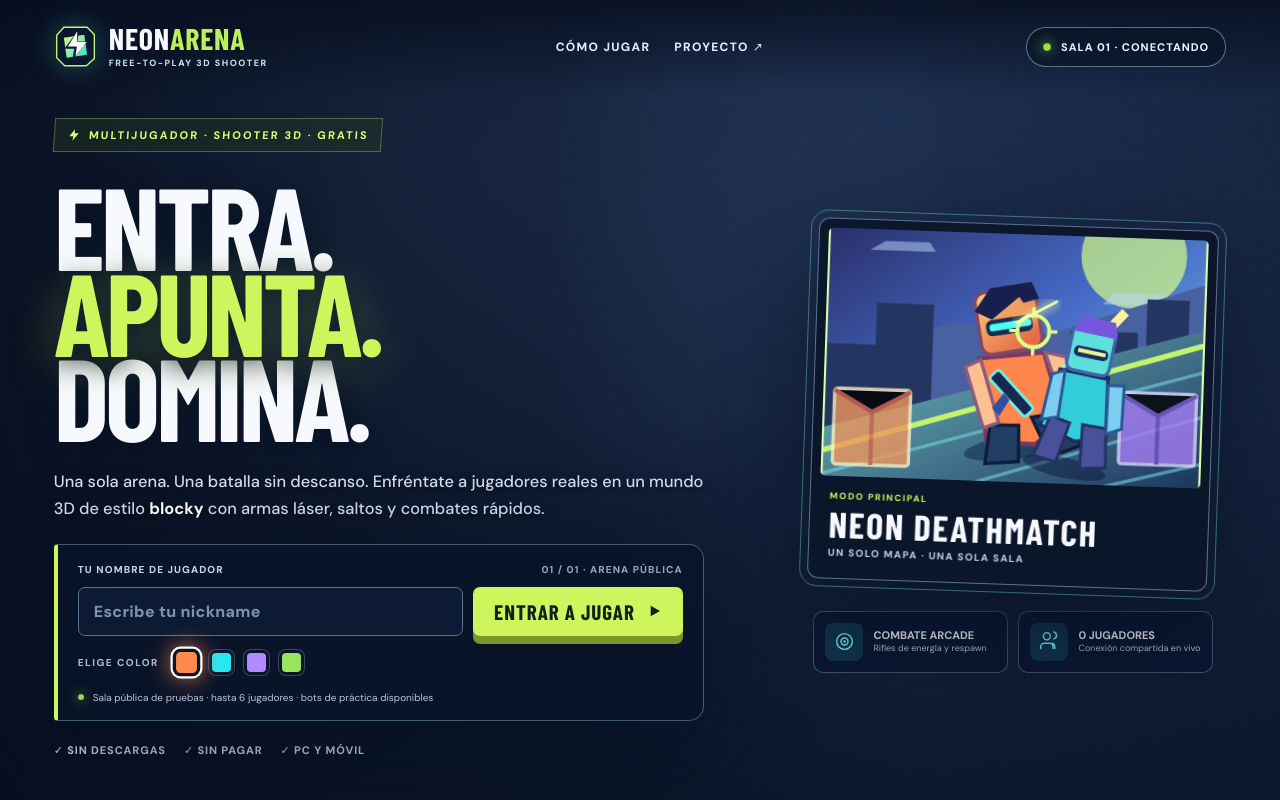
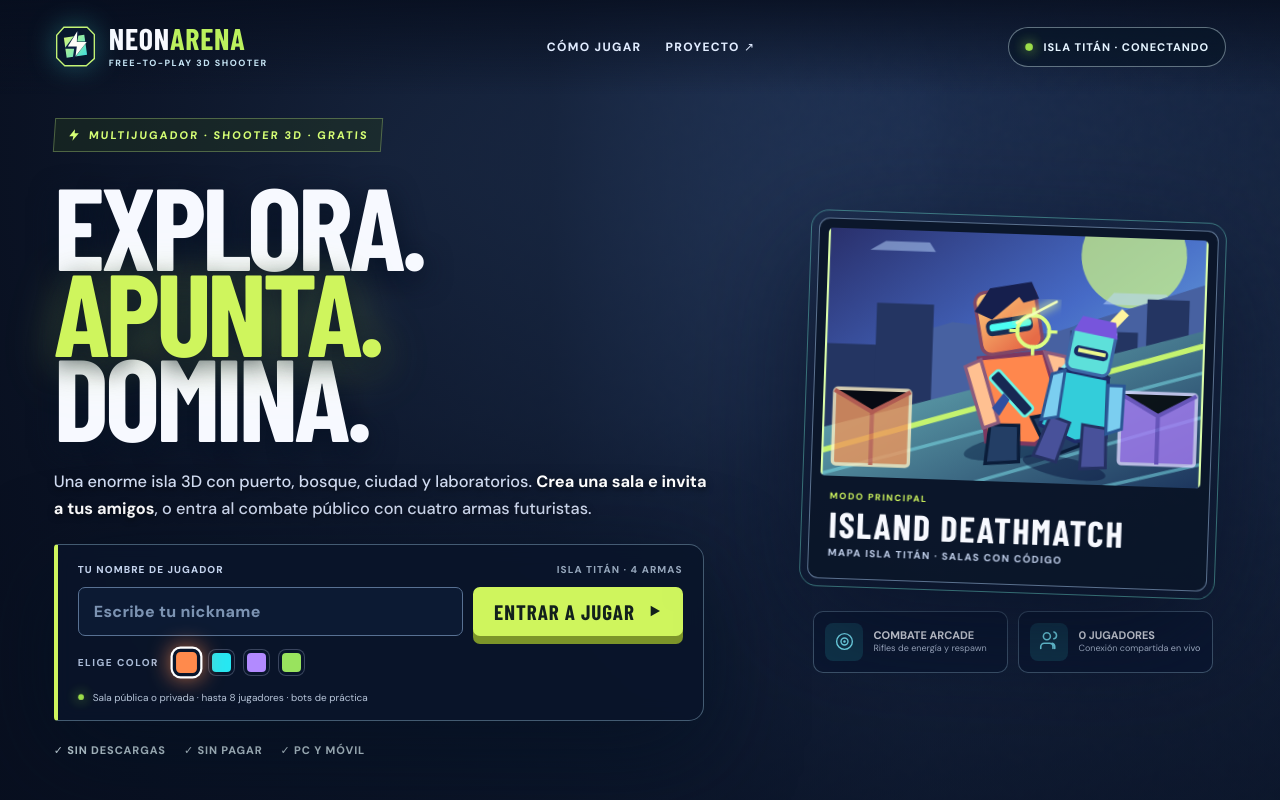
Before and after one commit to 27-maker333/neon-arena, a plain HTML site: page web/index.html in a window 1280 px wide. Drawn offline with nearby package versions, Linux system fonts and the light colour scheme; a script that the page names is missing; a web font is replaced by a local one.

Commit message:
feat(landing): promote Titan Island and room invite gameplay

```diff
--- a/web/index.html
+++ b/web/index.html
@@ -16,6 +16,7 @@
 <link rel="preconnect" href="https://fonts.gstatic.com" crossorigin>
 <link href="https://fonts.googleapis.com/css2?family=Barlow+Condensed:wght@500;600;700;800;900&family=DM+Sans:wght@400;500;600;700;800&display=swap" rel="stylesheet">
 <link rel="stylesheet" href="/arena.css">
+<link rel="stylesheet" href="/island.css">
 <title>NEON ARENA | Shooter 3D multijugador gratis</title>
 <script type="importmap">{"imports":{"three":"https://cdn.jsdelivr.net/npm/three@0.180.0/build/three.module.js"}}</script>
 <script type="application/ld+json">{"@context":"https://schema.org","@type":"VideoGame","name":"Neon Arena","description":"Shooter arcade 3D multijugador gratuito en el navegador","url":"https://neon-arena-gaming.vercel.app/","gamePlatform":["Web browser"],"applicationCategory":"Game","genre":["Shooter","Action","Multiplayer"],"inLanguage":"es"}</script>
@@ -40,16 +41,16 @@
       <div class="brandtext"><strong>NEON<span>ARENA</span></strong><small>FREE-TO-PLAY 3D SHOOTER</small></div>
     </a>
     <nav class="siteNav" aria-label="Menú"><a href="#how" id="navHow">CÓMO JUGAR</a><a href="https://github.com/27-maker333/neon-arena" target="_blank" rel="noreferrer">PROYECTO ↗</a></nav>
-    <div class="livePill"><span class="pulse"></span><span id="headerStatus">SALA 01 · CONECTANDO</span></div>
+    <div class="livePill"><span class="pulse"></span><span id="headerStatus">ISLA TITÁN · CONECTANDO</span></div>
   </header>
 
   <section id="lobby" class="lobby" aria-label="Sala de espera">
     <div class="lobbyText">
       <div class="kicker"><svg><use href="#i-bolt"/></svg> MULTIJUGADOR · SHOOTER 3D · GRATIS</div>
-      <h1>ENTRA.<br><em>APUNTA.</em><br>DOMINA.</h1>
-      <p class="lead">Una sola arena. Una batalla sin descanso. Enfréntate a jugadores reales en un mundo 3D de estilo <b>blocky</b> con armas láser, saltos y combates rápidos.</p>
+      <h1>EXPLORA.<br><em>APUNTA.</em><br>DOMINA.</h1>
+      <p class="lead">Una enorme isla 3D con puerto, bosque, ciudad y laboratorios. <b>Crea una sala e invita a tus amigos</b>, o entra al combate público con cuatro armas futuristas.</p>
       <form id="joinForm" class="joinBox">
-        <div class="joinUpper"><label for="nickname">TU NOMBRE DE JUGADOR</label><span>01 / 01 · ARENA PÚBLICA</span></div>
+        <div class="joinUpper"><label for="nickname">TU NOMBRE DE JUGADOR</label><span>ISLA TITÁN · 4 ARMAS</span></div>
         <div class="joinRow"><input id="nickname" autocomplete="nickname" maxlength="16" minlength="2" required placeholder="Escribe tu nickname" aria-label="Nombre de jugador"><button id="joinBtn" class="cta" type="submit">ENTRAR A JUGAR <svg><use href="#i-play"/></svg></button></div>
         <div class="chooseColor"><span>ELIGE COLOR</span><div id="colorPicker" role="group" aria-label="Color de personaje">
           <button type="button" data-color="0" class="swatch selected" aria-label="Naranja" aria-pressed="true" style="--swatch:#ff8a4c"></button>
@@ -57,13 +58,13 @@
           <button type="button" data-color="2" class="swatch" aria-label="Violeta" aria-pressed="false" style="--swatch:#b28aff"></button>
           <button type="button" data-color="3" class="swatch" aria-label="Verde" aria-pressed="false" style="--swatch:#99e35e"></button>
         </div></div>
-        <p id="joinStatus" class="joinStatus"><span class="pulse"></span> Sala pública de pruebas · hasta 6 jugadores · bots de práctica disponibles</p>
+        <p id="joinStatus" class="joinStatus"><span class="pulse"></span> Sala pública o privada · hasta 8 jugadores · bots de práctica</p>
       </form>
       <div class="miniFacts"><span>✓ SIN DESCARGAS</span><span>✓ SIN PAGAR</span><span>✓ PC Y MÓVIL</span></div>
     </div>
     <aside class="lobbyRight">
       <div class="posterFrame"><img src="/assets/arena-poster.svg" alt="Ilustración promocional de dos personajes futuristas en una arena de combate 3D" class="promoArt">
-      <div class="posterBottom"><span class="posterMode">MODO PRINCIPAL</span><strong>NEON DEATHMATCH</strong><span>UN SOLO MAPA · UNA SOLA SALA</span></div></div>
+      <div class="posterBottom"><span class="posterMode">MODO PRINCIPAL</span><strong>ISLAND DEATHMATCH</strong><span>MAPA ISLA TITÁN · SALAS CON CÓDIGO</span></div></div>
       <div class="matchInfo"><div><span class="iconDisk"><svg><use href="#i-target"/></svg></span><span><strong>COMBATE ARCADE</strong><small>Rifles de energía y respawn</small></span></div><div><span class="iconDisk"><svg><use href="#i-users"/></svg></span><span><strong id="lobbyOnline">0 JUGADORES</strong><small>Conexión compartida en vivo</small></span></div></div>
     </aside>
     <div class="lobbyBottom" id="how"><div><span class="miniNum">01</span><b>WASD</b><span>Moverte</span></div><div><span class="miniNum">02</span><b>MOUSE</b><span>Apuntar / disparar</span></div><div><span class="miniNum">03</span><b>ESPACIO</b><span>Saltar</span></div><div><span class="miniNum">04</span><b>R + SHIFT</b><span>Recargar / correr</span></div></div>
@@ -72,7 +73,7 @@
   <section id="hud" class="hud hidden" aria-label="Interfaz durante partida">
     <div class="hudTop">
       <div class="gameBrand"><img src="/assets/brand-mark.svg" alt="" width="35" height="35"><span><b>NEON ARENA</b><small>SALA PÚBLICA #001</small></span></div>
-      <div class="hudMiddle"><span class="modeBadge">⚡ DEATHMATCH</span><span class="roomCount"><span class="pulse"></span><span id="hudPlayers">1 / 6 JUGADORES</span></span></div>
+      <div class="hudMiddle"><span class="modeBadge">⚡ DEATHMATCH</span><span class="roomCount"><span class="pulse"></span><span id="hudPlayers">1 / 8 JUGADORES</span></span></div>
       <div class="topRight"><div class="statMini"><small>ELIMINACIONES</small><b id="kills">0</b></div><div class="statMini"><small>DERROTAS</small><b id="deaths">0</b></div><button id="menuBtn" class="iconButton" aria-label="Pausar / opciones">☰</button></div>
     </div>
     <div id="scoreboard" class="scoreboard"><div class="boardHead"><span>🏆 CLASIFICACIÓN</span><span>ELIMS</span></div><div id="scoreRows"></div></div>
@@ -82,7 +83,7 @@
     <div class="hudBottom">
       <div class="healthBox"><div class="healthInfo"><span><svg><use href="#i-shield"/></svg> SALUD</span><strong id="healthNumber">100 <small>/ 100</small></strong></div><div class="healthBar"><i id="healthFill"></i></div><div class="healthSub">REGENERA CON EL BOTIQUÍN DEL MAPA</div></div>
       <div class="abilityBox"><span class="abilityIcon">⇧</span><span><b>SHIFT</b><small>SPRINT</small></span></div>
-      <div class="ammoBox"><div class="gunBadge">⚡ NEO PULSE RIFLE</div><div><strong id="ammoNumber">24</strong><small>/ ∞</small></div><span id="reloadLabel">R · RECARGAR</span></div>
+      <div class="ammoBox"><div class="gunBadge" id="gunBadge">⚡ PULSE RIFLE</div><div><strong id="ammoNumber">28</strong><small>/ ∞</small></div><span id="reloadLabel">R · RECARGAR</span></div>
     </div>
     <div id="netStatus" class="netStatus">● CONECTANDO...</div>
     <div class="touchUi" id="touchUi"><div class="stickPad" id="stickPad"><span class="stickKnob" id="stickKnob"></span></div><div class="touchActions"><button id="touchJump" aria-label="Saltar">⇧<small>SALTO</small></button><button id="touchFire" class="fire" aria-label="Disparar">◎<small>FUEGO</small></button><button id="touchReload" aria-label="Recargar">↻<small>R</small></button></div></div>
```
